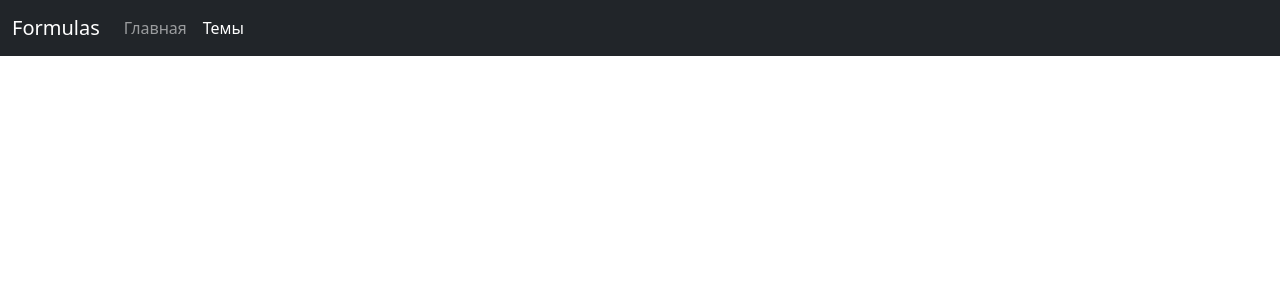
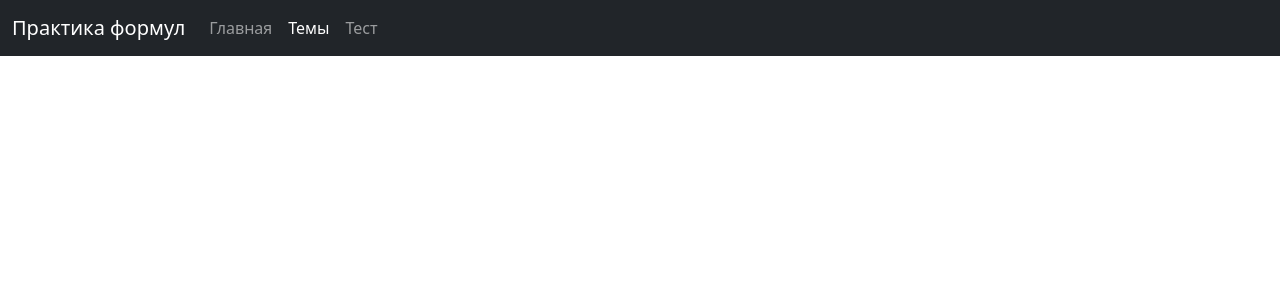
Before and after one commit to Atlan7/School_project, a Django app: page /formulas/themes/ in a window 1280 px wide. Shown: the top 300 px of the page. Run offline with Django 3.2, Linux system fonts and the light colour scheme; data that the repository does not hold is empty; some libraries are stand-ins or nearby versions.

Commit message:
Updated navbar

```diff
--- a/templates/inc/_nav.html
+++ b/templates/inc/_nav.html
@@ -1,10 +1,11 @@
 {% url 'formulas:view-themes' as view_themes %}
+{% url 'quizes:quiz' as quiz_url %}
 {% url 'about' as about_url %}
 
 
 <nav class="navbar navbar-expand-lg navbar-dark bg-dark">
   <div class="container-fluid">
-    <a class="navbar-brand" href="#"> Formulas </a>
+    <a class="navbar-brand" href="{% url 'about' %}" > Практика формул </a>
     <button class="navbar-toggler" type="button" data-bs-toggle="collapse" data-bs-target="#navbarNav" aria-controls="navbarNav" aria-expanded="false" aria-label="Toggle navigation">
       <span class="navbar-toggler-icon"></span>
     </button>
@@ -16,6 +17,9 @@
         <li class="nav-item ">
             <a class="nav-link {%if request.path == view_themes %} active {% endif %}" href="{% url 'formulas:view-themes' %}" role="button" aria-expanded="false">Темы</a>
         </li>
+        <li class="nav-item ">
+            <a class="nav-link {%if request.path == quiz_url %} active {% endif %}" href="{% url 'quizes:quiz' %}" role="button" aria-expanded="false">Тест</a>
+        </li>
       </ul>
     </div>
   </div>
```
